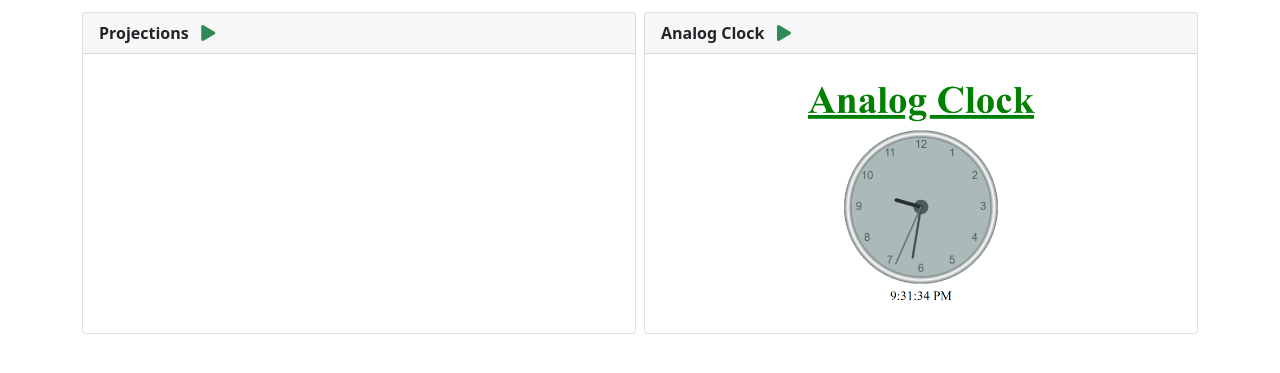
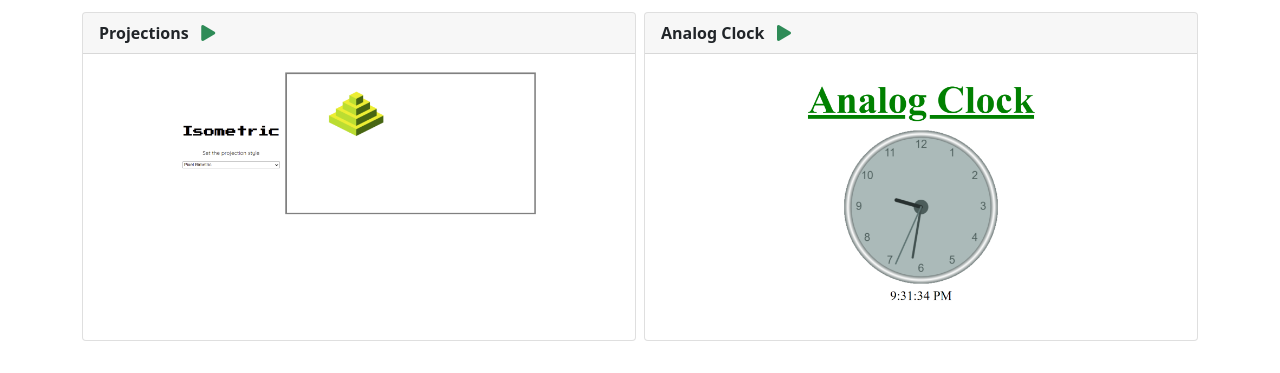
Before and after one commit to coscia-games/playground, a plain HTML site: page index.html in a window 1280 px wide. Shown: the part 519-892 px from the top of the page. Drawn offline with nearby package versions, Linux system fonts and the light colour scheme.

Commit message:
add projections splash

```diff
--- a/index.html
+++ b/index.html
@@ -123,8 +123,8 @@
               </a>
             </div>
             <div class="card-body">
-              <!-- <img src="/assets/splash/demos/projections.png" alt="projections" style="cursor: pointer"
-                onclick="window.location = '/demos/projections/index.html'" /> -->
+              <img src="/assets/splash/demos/projections.png" alt="projections" style="cursor: pointer"
+                onclick="window.location = '/demos/projections/index.html'" />
             </div>
           </div>
 
```
Also changed, not shown: assets/splash/demos/projections.png (added).
